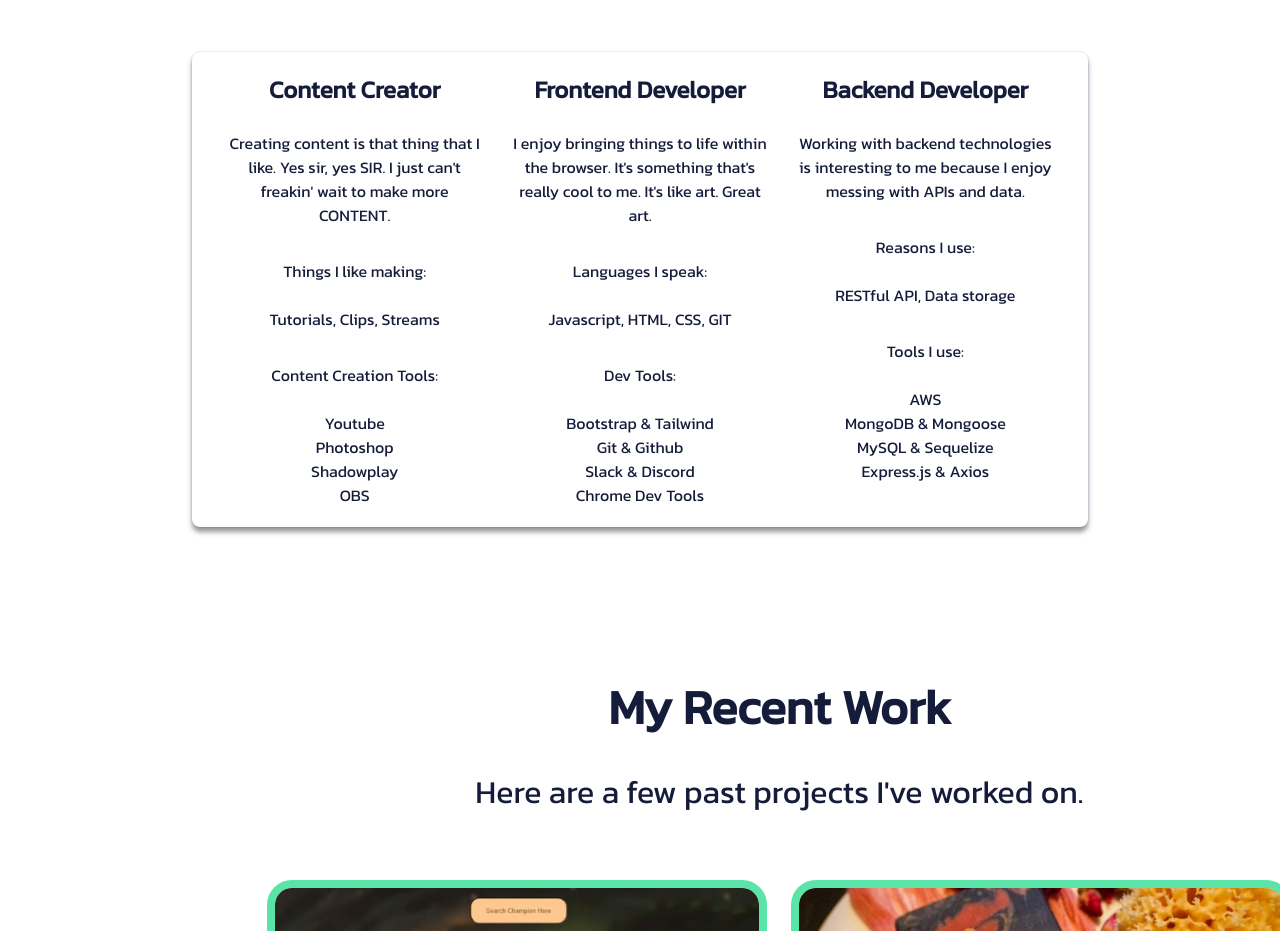
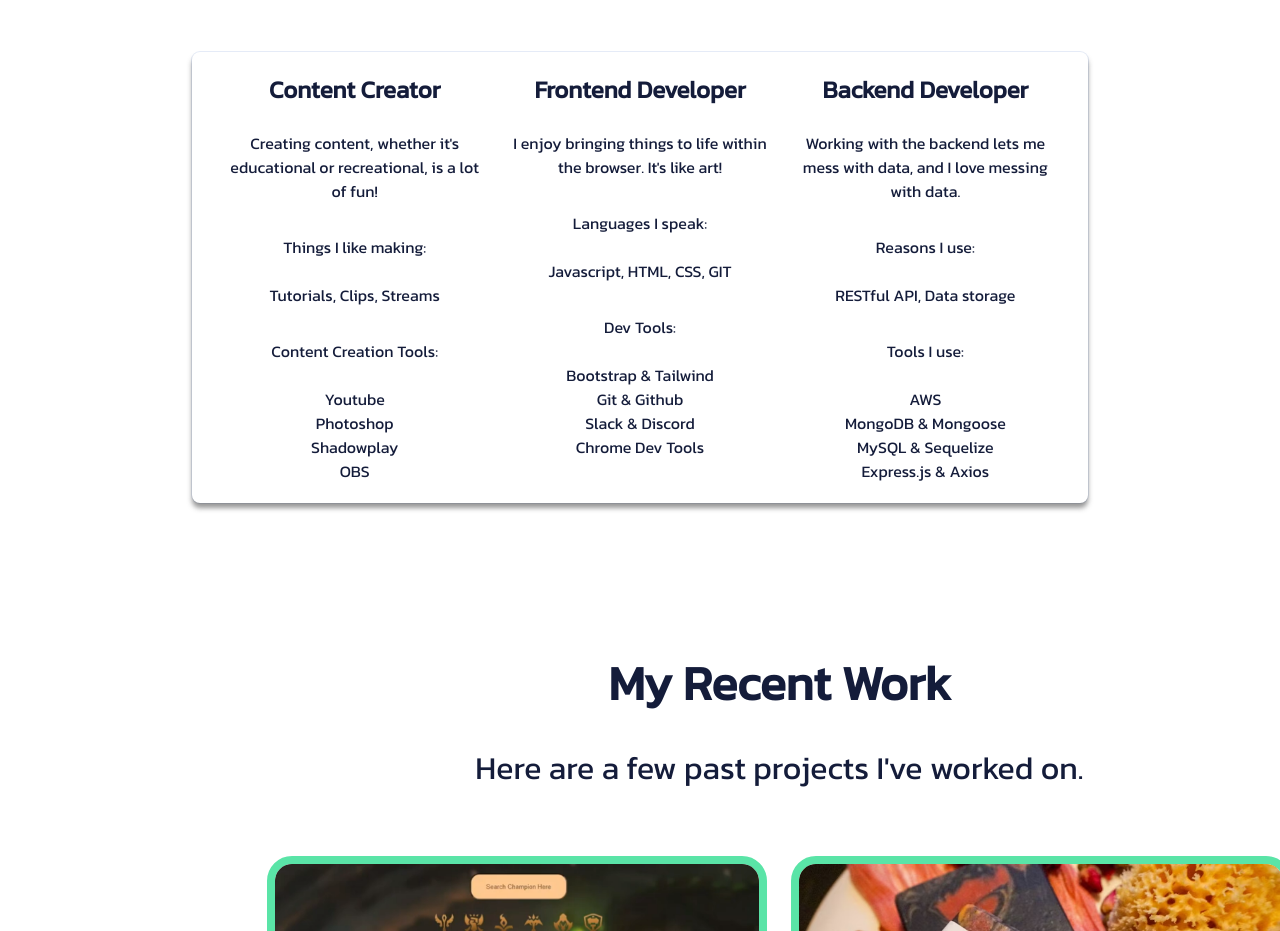
Before and after one commit to NathanSteinway/devPortfolio, a plain HTML site: page index.html in a window 1280 px wide. Shown: the part 1740-2671 px from the top of the page. Drawn offline with Linux system fonts and the light colour scheme.

Commit message:
changed placeholder text

```diff
--- a/index.html
+++ b/index.html
@@ -70,7 +70,7 @@
                             <h1 class="title">
                                 Content Creator
                             </h1>
-                            <p>Creating content is that thing that I like. Yes sir, yes SIR. I just can't freakin' wait to make more CONTENT.</p>
+                            <p>Creating content, whether it's educational or recreational, is a lot of fun!</p>
                             <p class="list-title">Things I like making:</p>
                             <p>Tutorials, Clips, Streams</p>
                             <p class="list-title">Content Creation Tools:</p>
@@ -85,7 +85,7 @@
                             <h1 class="title">
                                 Frontend Developer
                             </h1>
-                            <p>I enjoy bringing things to life within the browser. It's something that's really cool to me. It's like art. Great art.</p>
+                            <p>I enjoy bringing things to life within the browser. It's like art!</p>
                             <p class="list-title">Languages I speak:</p>
                             <p>Javascript, HTML, CSS, GIT</p>
                             <p class="list-title">Dev Tools:</p>
@@ -100,7 +100,7 @@
                             <h1 class="title">
                                 Backend Developer
                             </h1>
-                            <p>Working with backend technologies is interesting to me because I enjoy messing with APIs and data.</p>
+                            <p>Working with the backend lets me mess with data, and I love messing with data.</p>
                             <p class="list-title">Reasons I use:</p>
                             <p>RESTful API, Data storage</p>
                             <p class="list-title">Tools I use:</p>
```
